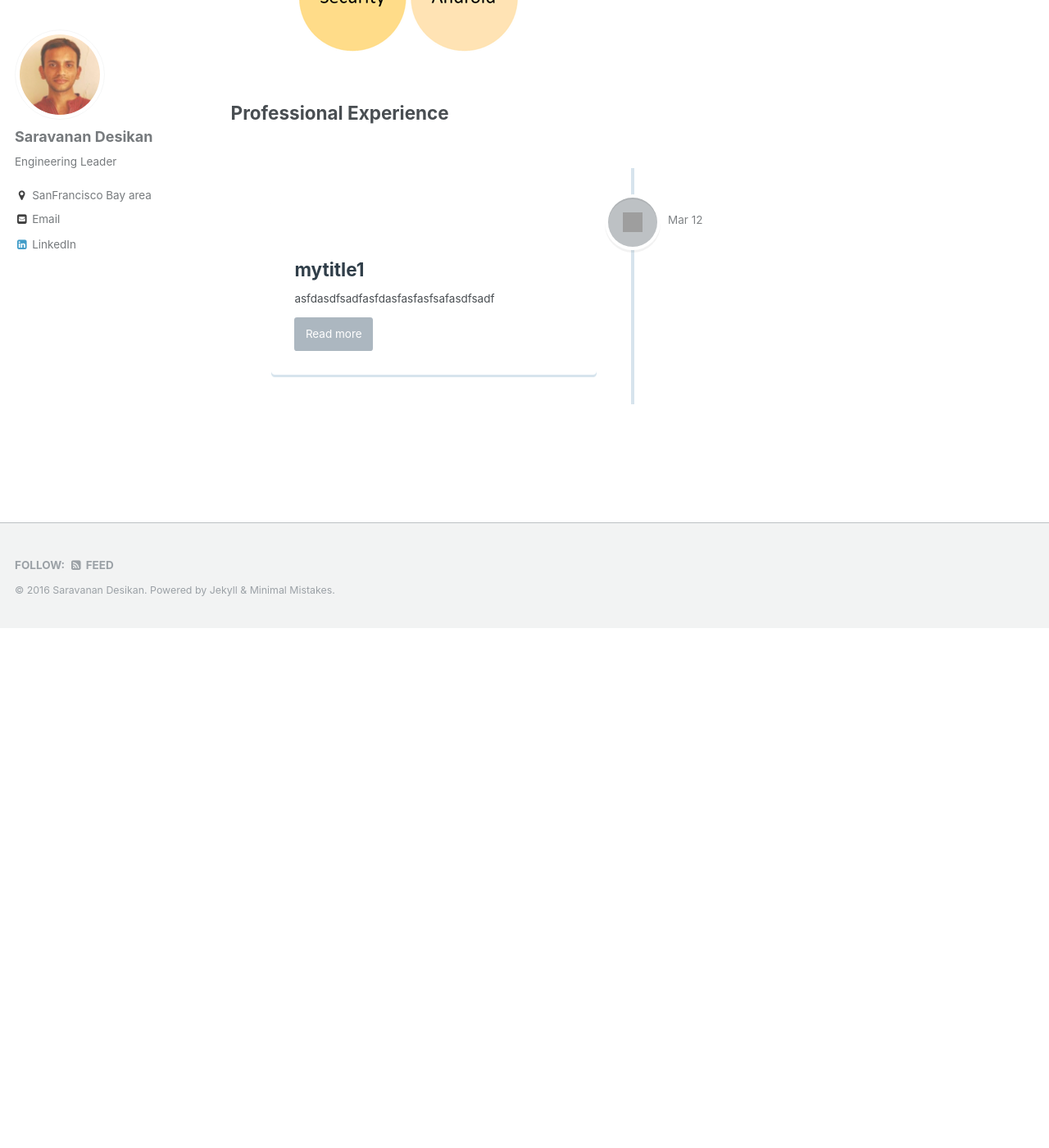
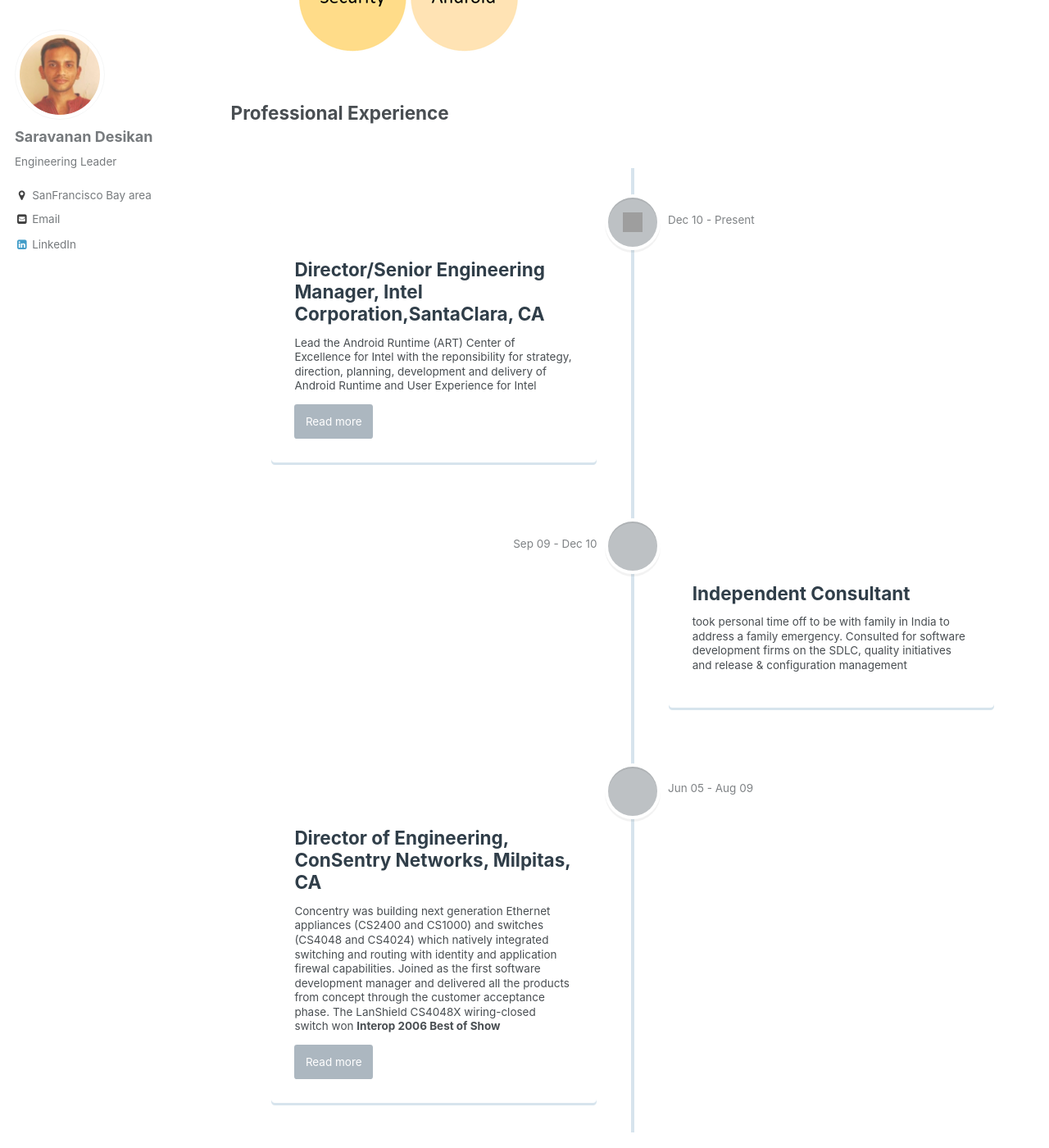
Before and after one commit to nitheeshkl/des, a Jekyll site: the page built from _pages/home.md, in a window 1280 px wide and 1400 px high, scrolled down 1017 px. Shown: the whole window at 82% size. Built offline with Jekyll 4.4.1, drawn with Linux system fonts in a browser that asks for light colours; before the commit the page ends 1783 px from its top, so only the background shows below that; grey boxes are pictures that could not be loaded.

Commit message:
added 3 entries to timeline
Signed-off-by: Nitheesh K L <nitheesh.k.l@intel.com>

```diff
--- a/_pages/home.md
+++ b/_pages/home.md
@@ -5,12 +5,32 @@
 header:
     image: header.jpg
 mytimeline:
-    - title: "mytitle1"
-      desc: "asfdasdfsadfasfdasfasfasfsafasdfsadf"
+    - title: "Director/Senior Engineering Manager, Intel Corporation,SantaClara, CA"
+      desc: "Lead the Android Runtime (ART) Center of Excellence for Intel with
+            the reponsibility for strategy, direction, planning, development and
+            delivery of Android Runtime and User Experience for Intel"
       img_path: "https://s3-us-west-2.amazonaws.com/s.cdpn.io/148866/cd-icon-picture.svg"
-      img_alt: "kln"
+      img_alt: "Intel"
       readmore: "http://www.google.com"
-      date: "Mar 12"
+      date: "Dec 10 - Present"
+
+    - title: "Independent Consultant"
+      desc: "took personal time off to be with family in India to address a
+            family emergency. Consulted for software development firms on the SDLC,
+            quality initiatives and release & configuration management"
+      date: "Sep 09 - Dec 10"
+
+    - title: "Director of Engineering, ConSentry Networks, Milpitas, CA"
+      desc: "Concentry was building next generation Ethernet appliances (CS2400
+            and CS1000) and switches (CS4048 and CS4024) which natively integrated
+            switching and routing with identity and application firewal
+            capabilities. Joined as the first software development manager and
+            delivered all the products from concept through the customer
+            acceptance phase. The LanShield CS4048X wiring-closed switch won
+            <strong>Interop 2006 Best of Show</strong>"
+      readmore: "#0"
+      date: "Jun 05 - Aug 09"
+
 ---
 
 {% include base_path %}
@@ -35,8 +55,6 @@
 ![Skills]({{ base_path }}/images/skills.png)
 
 
-
 Professional Experience
 ------------------------
-
 {% include timeline id="mytimeline" %}
```
